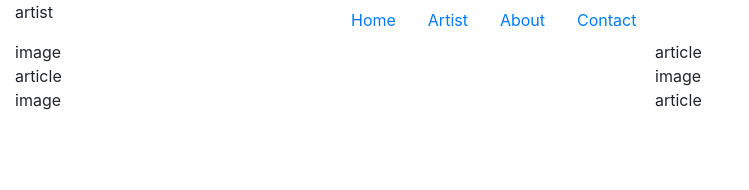
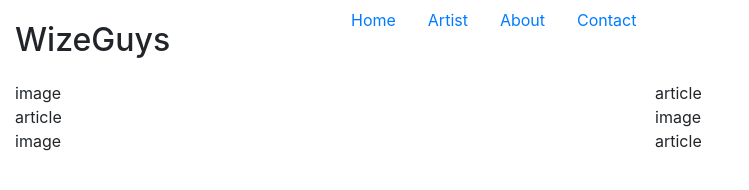
Before and after one commit to shallahrichardson/wizeguyz-1, a plain HTML site: page artist/artist.html in a window 1280 px wide. Shown: the whole page, without its empty margins (0-749 px from the left). Drawn offline with nearby package versions, Linux system fonts and the light colour scheme; files that its build step writes are made by us from their sources; files whose address does not match are found by name.

Commit message:
updates header

```diff
--- a/artist/artist.html
+++ b/artist/artist.html
@@ -48,7 +48,9 @@
     <div class="container-fluid">
         <header>
             <div class="row">
-                <div class="col-sm-3">artist</div>
+                <div class="col-sm-3">
+                    <h1 class="logo">WizeGuys</h1>
+                </div>
                 <div class="col-sm-9">
                     <ul class="nav">
                         <li class="nav-item">
```
Also changed, not shown: about/about.html (+3 -1 lines), contact/contact.html (+3 -1 lines), index.html (+3 -1 lines).
